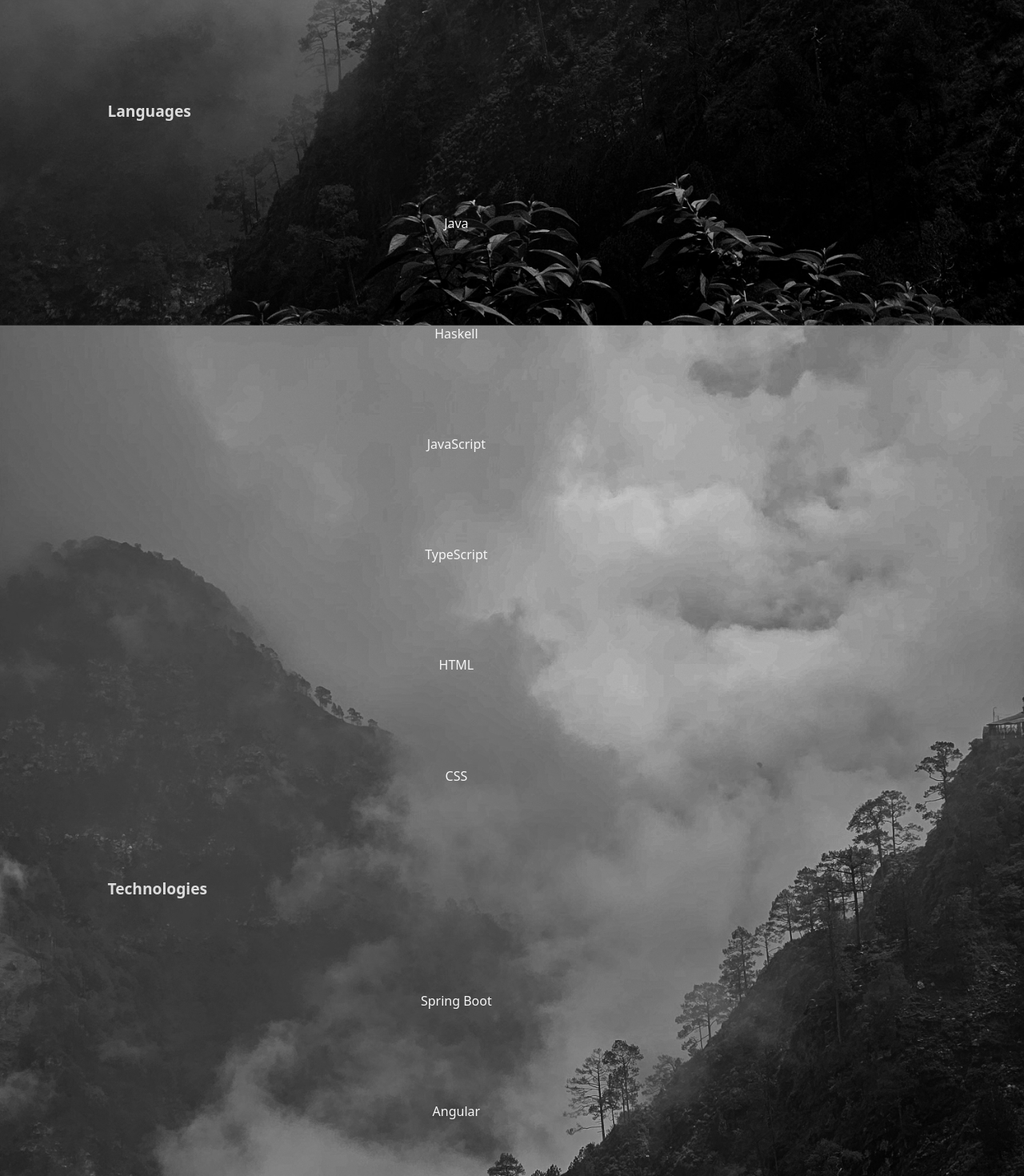
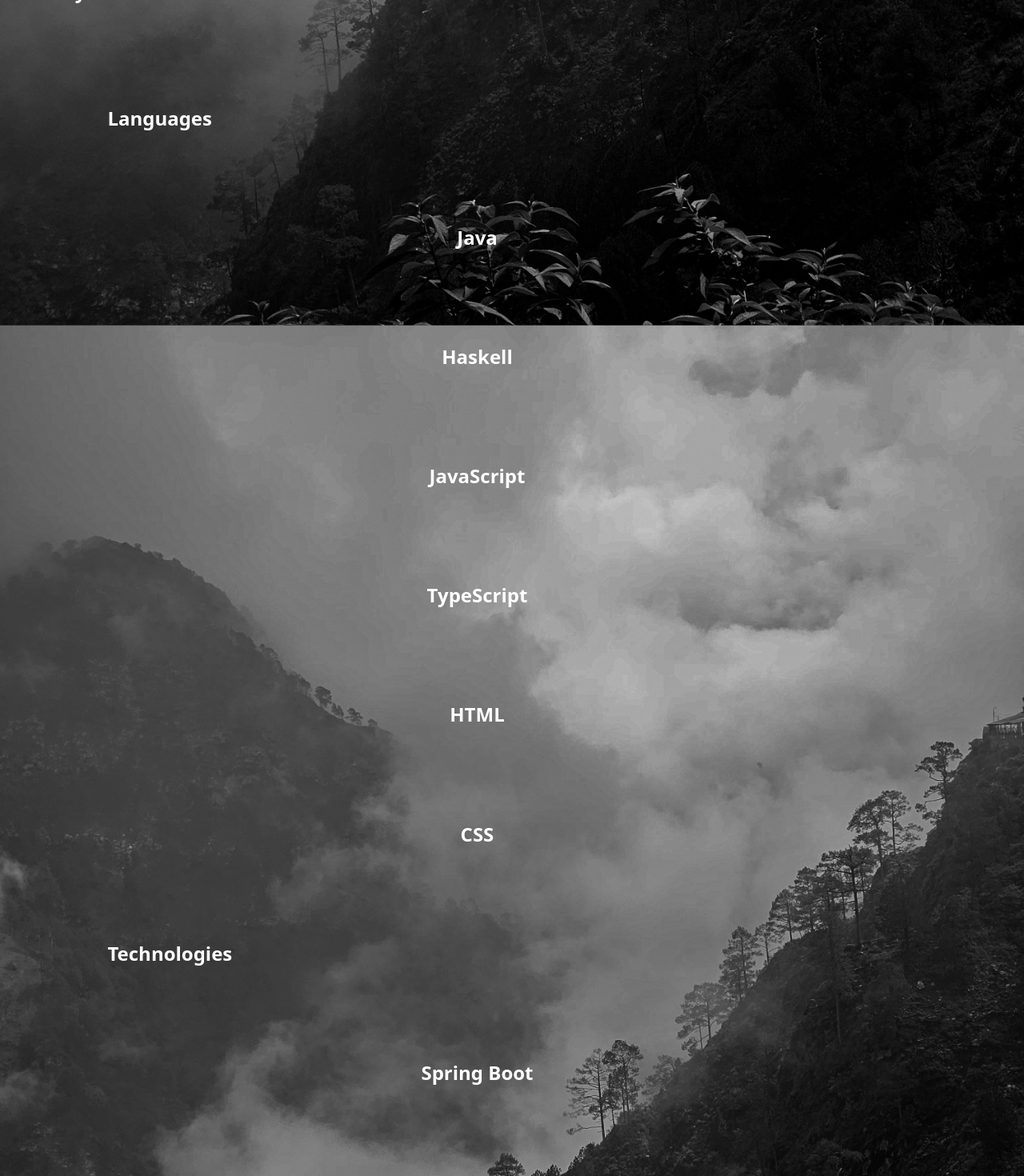
Before and after one commit to WildSource/snp-portfolio, a React (Vite) app: page / in a window 1280 px wide. Shown: the part 1300-2770 px from the top of the page at 80% size. Built offline with nearby package versions, Linux system fonts and the light colour scheme.

Commit message:
adjust fonts on skills component

```diff
--- a/src/components/skills/Skills.css
+++ b/src/components/skills/Skills.css
@@ -1,4 +1,4 @@
 h3 {
-  color: #DCDCDC;
   padding-left: 5%;
+  font-size: 150%;
 }
--- a/src/components/skills/Skills.jsx
+++ b/src/components/skills/Skills.jsx
@@ -6,24 +6,24 @@ function Skills() {
       <h2><a name='skills'></a>My Skill Sets</h2>
       <h3>Languages</h3>
       <ul>
-        <li>Java</li>
-        <li>Haskell</li>
-        <li>JavaScript</li>
-        <li>TypeScript</li>
-        <li>HTML</li>
-        <li>CSS</li>
+        <li><h2>Java</h2></li>
+        <li><h2>Haskell</h2></li>
+        <li><h2>JavaScript</h2></li>
+        <li><h2>TypeScript</h2></li>
+        <li><h2>HTML</h2></li>
+        <li><h2>CSS</h2></li>
       </ul>
       <h3>Technologies</h3>
       <ul>
-        <li>Spring Boot</li>
-        <li>Angular</li>
-        <li>React (Familiar)</li>
-        <li>Servant</li>
+        <li><h2>Spring Boot</h2></li>
+        <li><h2>Angular</h2></li>
+        <li><h2>React (Familiar)</h2></li>
+        <li><h2>Servant</h2></li>
       </ul>
       <h3>Databases</h3>
       <ul>
-        <li>MySQL</li>
-        <li>MariaDB</li>
+        <li><h2>MySQL</h2></li>
+        <li><h2>MariaDB</h2></li>
       </ul>
     </>
   );
```
